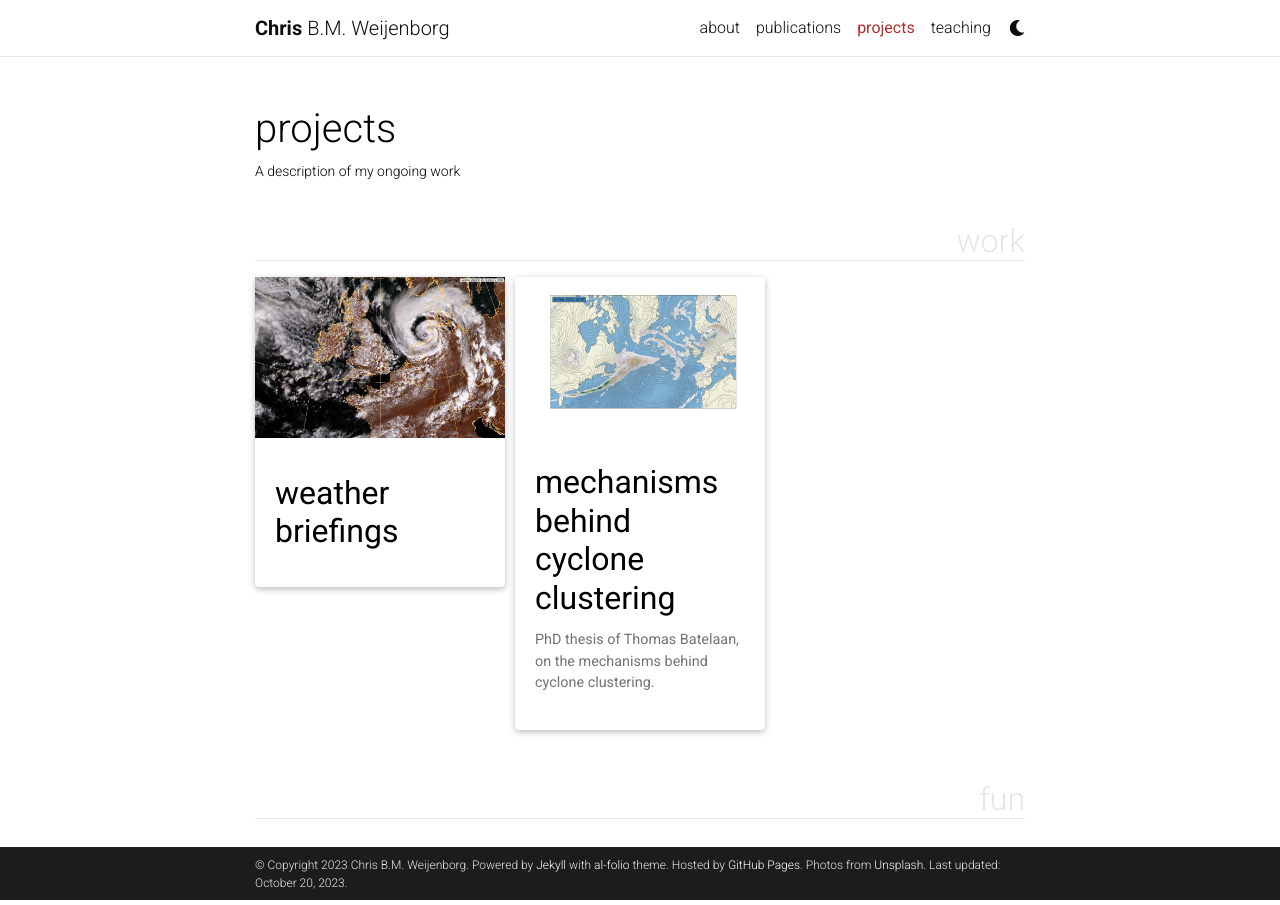
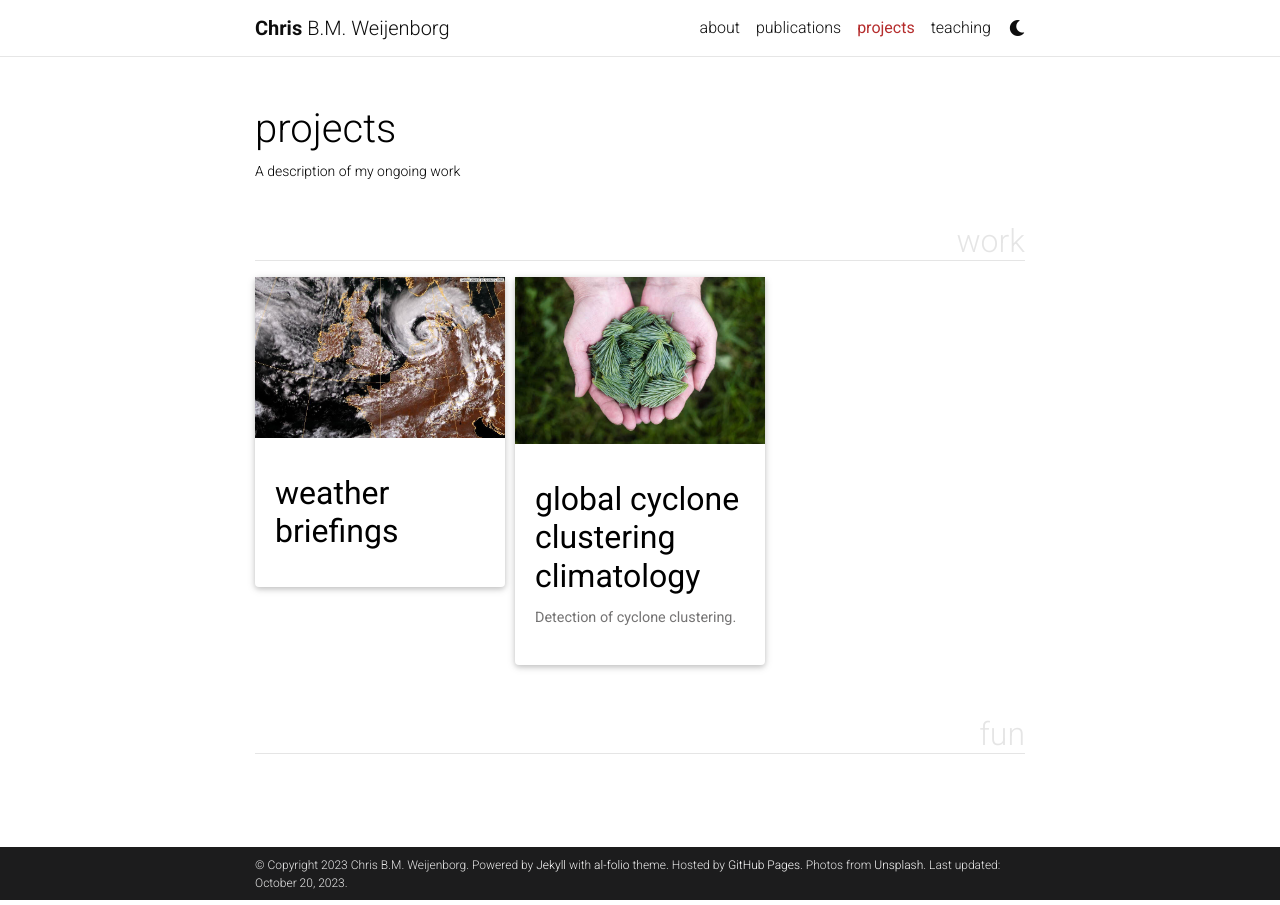
Before and after one commit to chrisweij/chrisweij.github.io, a Jekyll site: the page built from _pages/projects.md, in a window 1280 px wide. Built offline with Jekyll 4.4.1, drawn with Linux system fonts in a browser that asks for light colours; full-size pictures stand in for the smaller copies a plugin makes; comment, search, counter and statistics services are not loaded; a style sheet for code colours, icons or effects is not loaded.

Commit message:
Bug fix picture (png instead of jpg) + additional project

```diff
--- a/_projects/MechanismsClustering.md
+++ b/_projects/ClimatologyClustering.md
@@ -1,14 +1,12 @@
 ---
 layout: page
-title: Mechanisms behind cyclone clustering
-description: PhD thesis of Thomas Batelaan, on the mechanisms behind cyclone clustering.
-img: assets/img/MSLP_precip_80.jpg
+title: Global cyclone clustering climatology
+description: Detection of cyclone clustering.
+img: assets/img/3.jpg
 importance: 2
 category: work
 ---
 
 Cyclone clustering, the swift succession of extratropical cyclones in a short amount of time, has a huge impact on society. However, it is not completely understood yet. On one side, extratropical cyclones grow by baroclinic instability, thereby reducing the large-scale baroclnicity (temperature gradient). On the other side extratropical cyclones should also replenish this baroclinicity, to ensure that extratropical cyclones can keep on forming. One hypothesis could be that latent heating is important in re-establishing the temperature gradient.
 
-In the PhD thesis of Thomas Batelaan, we will look in more detail on the mechanisms behind cyclone clustering. He will perform idealised simulations with the OpenIFS model in which the latent heating is shut off.
-
-{% video /assets/animation/CLUSTER2022.mp4 1440 864 /assets/img/MSLP_precip_0.png %}
+We developed a diagnostic, which detect cyclone clustering based on any set of cyclone tracks. We have applied to both Reanalysis as well climate model data.
```
